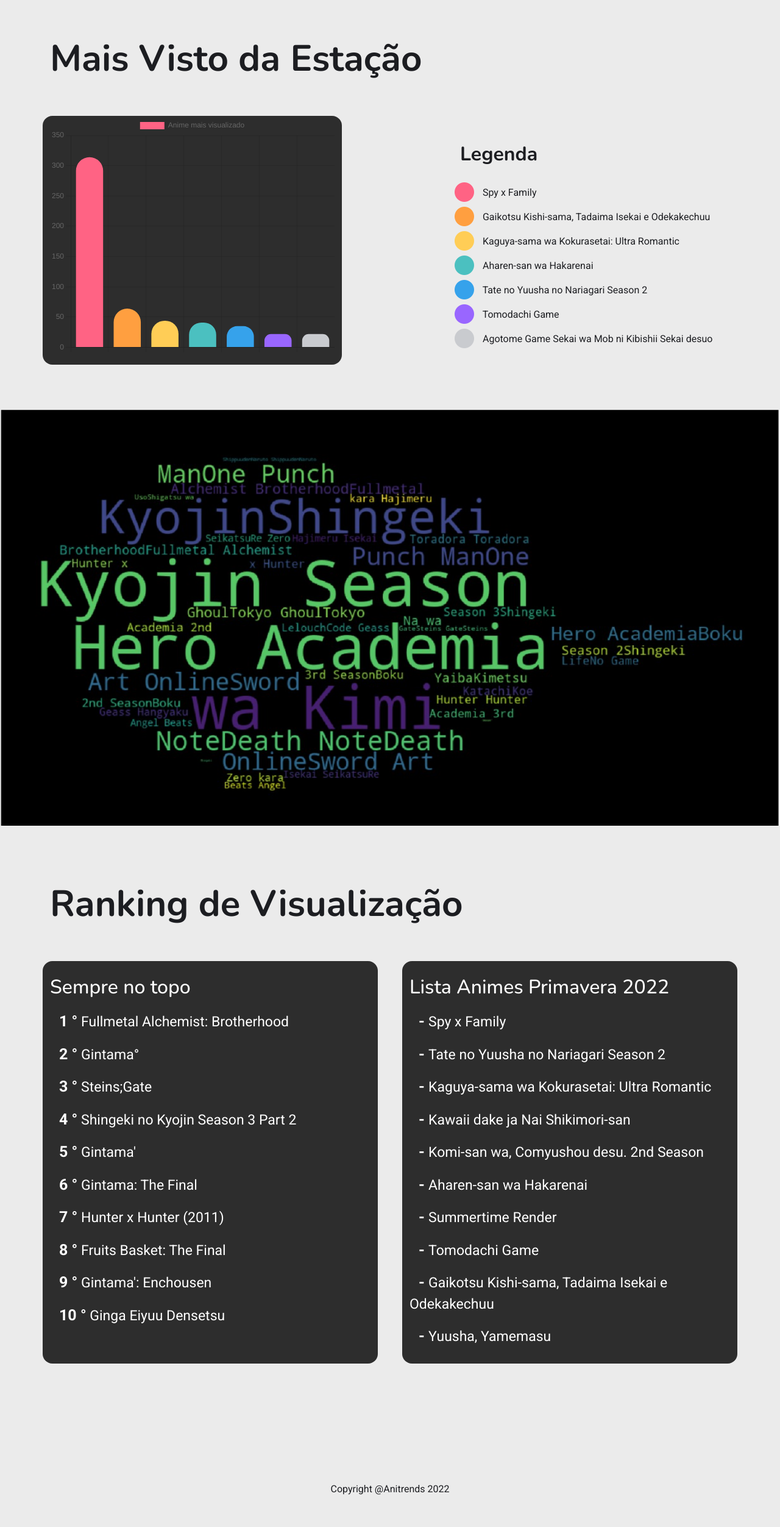
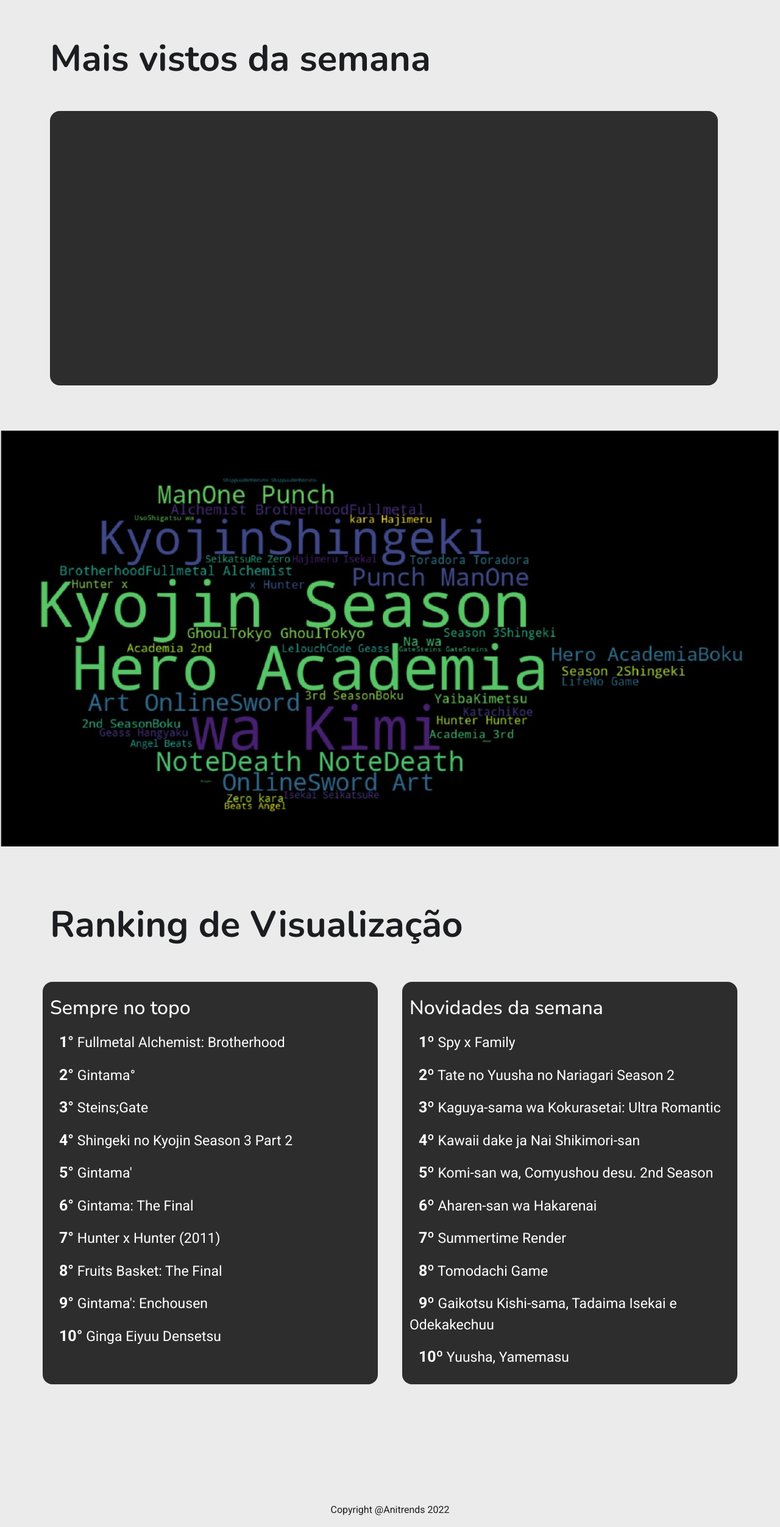
Before and after one commit to gustapinto/fatec_dsm_pi_terceiro_semestre, a Django app: template site/templates/dashb.html in a window 1280 px wide. Shown: the part 58-2562 px from the top of the page at 61% size. Before the commit the page ends 2509 px from the top, so only its background shows below. Run offline with Django 3.2, Linux system fonts and the light colour scheme; the template is opened without the code that fills it, so the values that code supplies are empty; a map, chart or similar area stays blank; some libraries are stand-ins or nearby versions.

Commit message:
Altera dashboard para obter dados do backend

```diff
--- a/site/templates/dashb.html
+++ b/site/templates/dashb.html
@@ -6,20 +6,12 @@
 
 {% block content %}
 <div class="container"><br>
-    <h1 class="bold">Mais Visto da Estação</h1>
-        <div class="row">
-            <div class="col bg-cinza-escuro rounded-4 text-center top1">
-                <canvas id="myChart" width="400" height="350"></canvas>
-            </div>
-                <div class="col rounded-4 alinha">
-                 <h2 class=" p-4 aumenta bold">Legenda</h2>
-                        <p><i class="fa-solid fa-circle fa-2xl pinkcor"></i>  Spy x Family</p>
-                        <p><i class="fa-solid fa-circle fa-2xl oranjcor"></i>  Gaikotsu Kishi-sama, Tadaima Isekai e Odekakechuu </p>
-                        <p><i class="fa-solid fa-circle fa-2xl yellowcor"></i>  Kaguya-sama wa Kokurasetai: Ultra Romantic</p>
-                        <p><i class="fa-solid fa-circle fa-2xl turqcor"></i>  Aharen-san wa Hakarenai</p>
-                        <p><i class="fa-solid fa-circle fa-2xl blue"></i> Tate no Yuusha no Nariagari Season 2</p>
-                        <p><i class="fa-solid fa-circle fa-2xl purpcor"></i> Tomodachi Game</p>
-                        <p><i class="fa-solid fa-circle fa-2xl graycor"></i> Agotome Game Sekai wa Mob ni Kibishii Sekai desuo</p>
+    <h1 class="bold">
+        Mais vistos da semana
+    </h1>
+    <div>
+        <div class="col bg-cinza-escuro rounded-4 text-center top1 p-4" style="height: 450px">
+            <canvas id="myChart"></canvas>
         </div>
     </div>
 </div>
@@ -39,44 +31,59 @@
 
             <h2>Sempre no topo</h2>
             <div class="parag">
-                <p><aumenta>1 °</aumenta> Fullmetal Alchemist: Brotherhood</p>
-                <p><aumenta>2 °</aumenta> Gintama°</p>
-                <p><aumenta>3 °</aumenta> Steins;Gate</p>
-                <p><aumenta>4 °</aumenta> Shingeki no Kyojin Season 3 Part 2</p>
-                <p><aumenta>5 °</aumenta> Gintama'</p>
-                <p><aumenta>6 °</aumenta> Gintama: The Final </p>
-                <p><aumenta>7 °</aumenta> Hunter x Hunter (2011)</p>
-                <p><aumenta>8 °</aumenta> Fruits Basket: The Final </p>
-                <p><aumenta>9 °</aumenta> Gintama': Enchousen </p>
-                <p><aumenta>10 °</aumenta> Ginga Eiyuu Densetsu </p>
+                <p><aumenta>1°</aumenta> Fullmetal Alchemist: Brotherhood</p>
+                <p><aumenta>2°</aumenta> Gintama°</p>
+                <p><aumenta>3°</aumenta> Steins;Gate</p>
+                <p><aumenta>4°</aumenta> Shingeki no Kyojin Season 3 Part 2</p>
+                <p><aumenta>5°</aumenta> Gintama'</p>
+                <p><aumenta>6°</aumenta> Gintama: The Final </p>
+                <p><aumenta>7°</aumenta> Hunter x Hunter (2011)</p>
+                <p><aumenta>8°</aumenta> Fruits Basket: The Final </p>
+                <p><aumenta>9°</aumenta> Gintama': Enchousen </p>
+                <p><aumenta>10°</aumenta> Ginga Eiyuu Densetsu </p>
             </div>
 
         </div>
 
         <div class="col bg-cinza-escuro rounded-4  top">
             <br>
-                <h2>Lista Animes Primavera 2022</h2>
+            <h2>Novidades da semana</h2>
             <div class="parag">
-                    <p><aumenta>- </aumenta> Spy x Family</p>
-                    <p><aumenta>- </aumenta> Tate no Yuusha no Nariagari Season 2</p>
-                    <p><aumenta>- </aumenta> Kaguya-sama wa Kokurasetai: Ultra Romantic</p>
-                    <p><aumenta>- </aumenta> Kawaii dake ja Nai Shikimori-san</p>
-                    <p><aumenta>- </aumenta> Komi-san wa, Comyushou desu. 2nd Season</p>
-                    <p><aumenta>- </aumenta> Aharen-san wa Hakarenai</p>
-                    <p><aumenta>- </aumenta> Summertime Render</p>
-                    <p><aumenta>- </aumenta> Tomodachi Game</p>
-                    <p><aumenta>- </aumenta> Gaikotsu Kishi-sama, Tadaima Isekai e Odekakechuu</p>
-                    <p><aumenta>- </aumenta> Yuusha, Yamemasu</p>
+                <p><aumenta>1º</aumenta> Spy x Family</p>
+                <p><aumenta>2º</aumenta> Tate no Yuusha no Nariagari Season 2</p>
+                <p><aumenta>3º</aumenta> Kaguya-sama wa Kokurasetai: Ultra Romantic</p>
+                <p><aumenta>4º</aumenta> Kawaii dake ja Nai Shikimori-san</p>
+                <p><aumenta>5º</aumenta> Komi-san wa, Comyushou desu. 2nd Season</p>
+                <p><aumenta>6º</aumenta> Aharen-san wa Hakarenai</p>
+                <p><aumenta>7º</aumenta> Summertime Render</p>
+                <p><aumenta>8º</aumenta> Tomodachi Game</p>
+                <p><aumenta>9º</aumenta> Gaikotsu Kishi-sama, Tadaima Isekai e Odekakechuu</p>
+                <p><aumenta>10º</aumenta> Yuusha, Yamemasu</p>
 
             </div>
 
         </div>
+    </div>
+</div>
+
 <script src="https://cdn.jsdelivr.net/npm/chart.js"></script>
 <script src="{% static 'js/js.js' %}"></script>
+
 <script>
-        const myChart = new Chart(
-        document.getElementById('myChart'),
-        config
-        );
+    const chartConfig = {
+        type: 'bar',
+        data: JSON.parse("{{ chart_data|escapejs }}"),
+        options: {
+            responsive: true,
+            maintainAspectRatio: false,
+            plugins: {
+                legend: {
+                    display: false
+                },
+            }
+        }
+    }
+
+    const myChart = new Chart(document.getElementById('myChart'), chartConfig);
 </script>
 {% endblock %}
```
Also changed, not shown: site/dashb/views.py (+46 -3 lines). Lines whose indentation alone changed are shown as unchanged.
